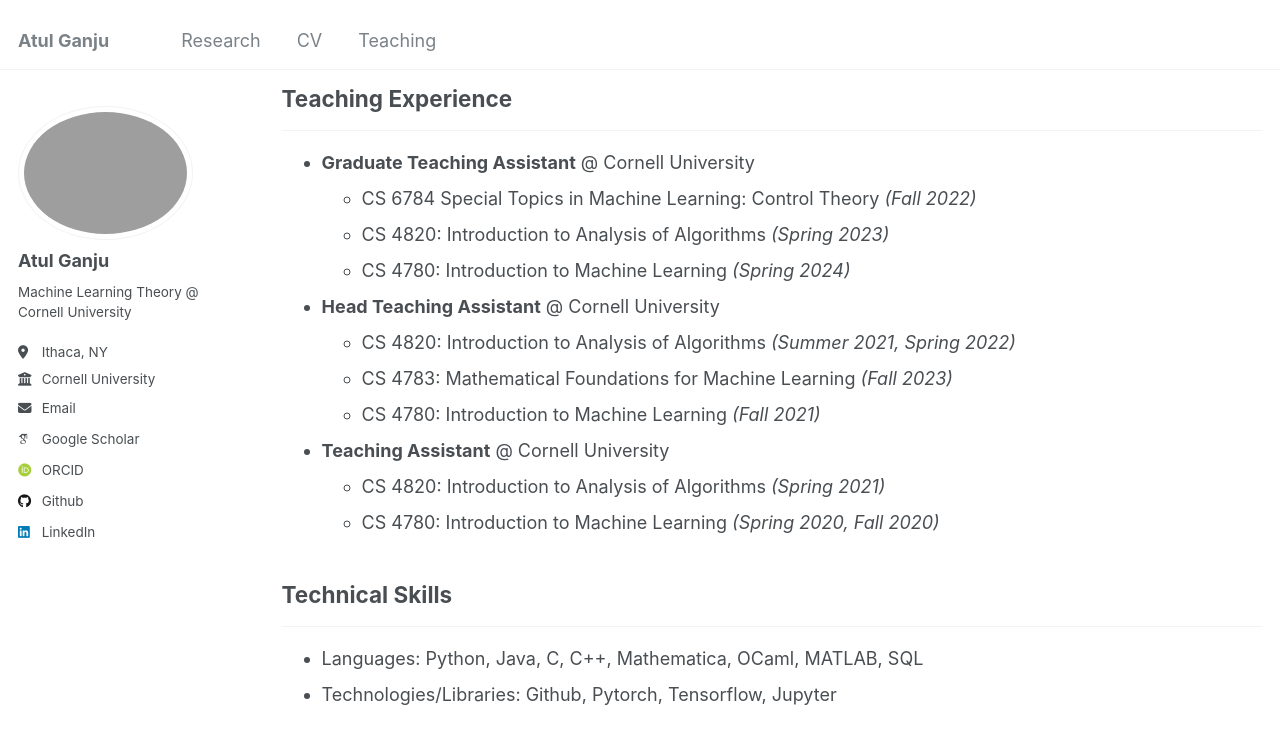
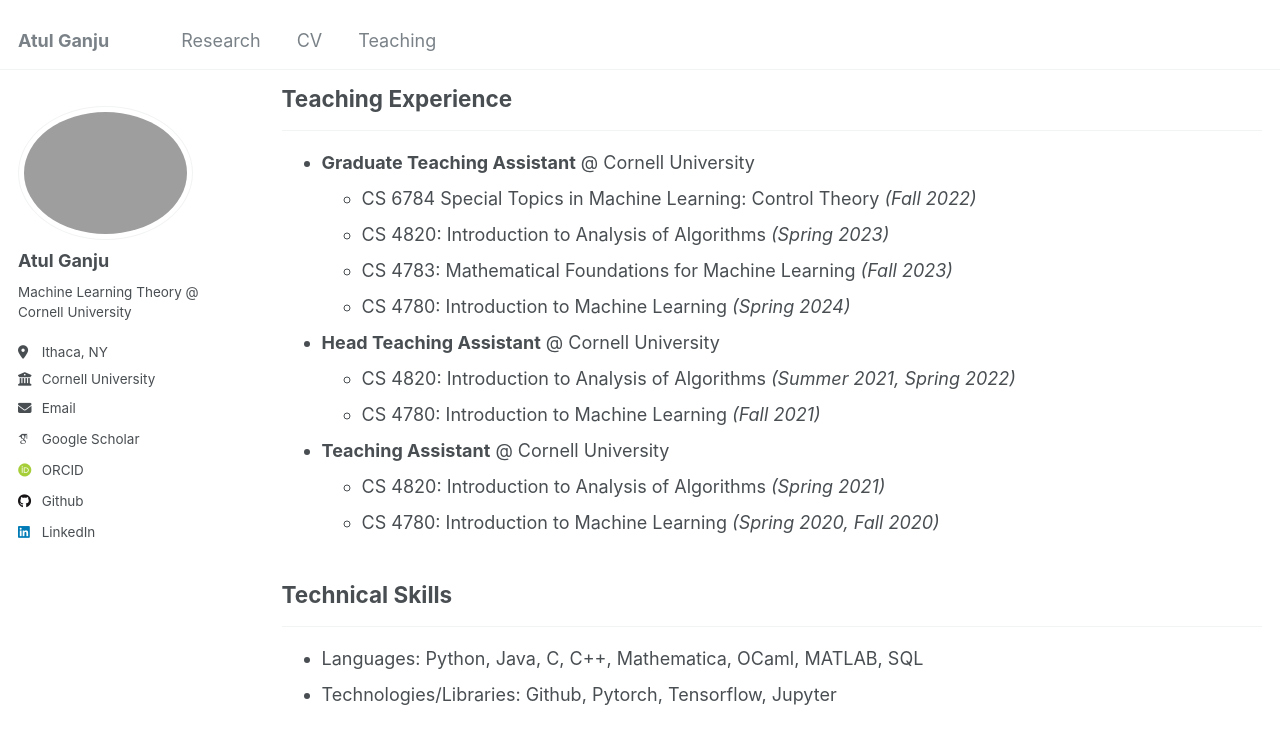
Before and after one commit to atulganju/atulganju.github.io, a Jekyll site: the page built from _pages/cv.md, in a window 1280 px wide and 900 px high, scrolled down 1717 px. Shown: the top 744 px of the window. Built offline with Jekyll 4.4.1, drawn with Linux system fonts in a browser that asks for light colours; some web fonts are replaced.

Commit message:
Update cv.md correct TA positions

```diff
--- a/_pages/cv.md
+++ b/_pages/cv.md
@@ -61,11 +61,11 @@ Control Theory † &nbsp;&nbsp;&nbsp;&nbsp;&nbsp;&nbsp;&nbsp;&nbsp;&nbsp;&nbsp;&
 * **Graduate Teaching Assistant** @ Cornell University
   * CS 6784 Special Topics in Machine Learning: Control Theory *(Fall 2022)*
   * CS 4820: Introduction to Analysis of Algorithms *(Spring 2023)*
+  * CS 4783: Mathematical Foundations for Machine Learning *(Fall 2023)*
   * CS 4780: Introduction to Machine Learning *(Spring 2024)*
 
 * **Head Teaching Assistant** @ Cornell University
   * CS 4820: Introduction to Analysis of Algorithms *(Summer 2021, Spring 2022)*
-  * CS 4783: Mathematical Foundations for Machine Learning *(Fall 2023)*
   * CS 4780: Introduction to Machine Learning *(Fall 2021)*
 
 * **Teaching Assistant** @ Cornell University
```
